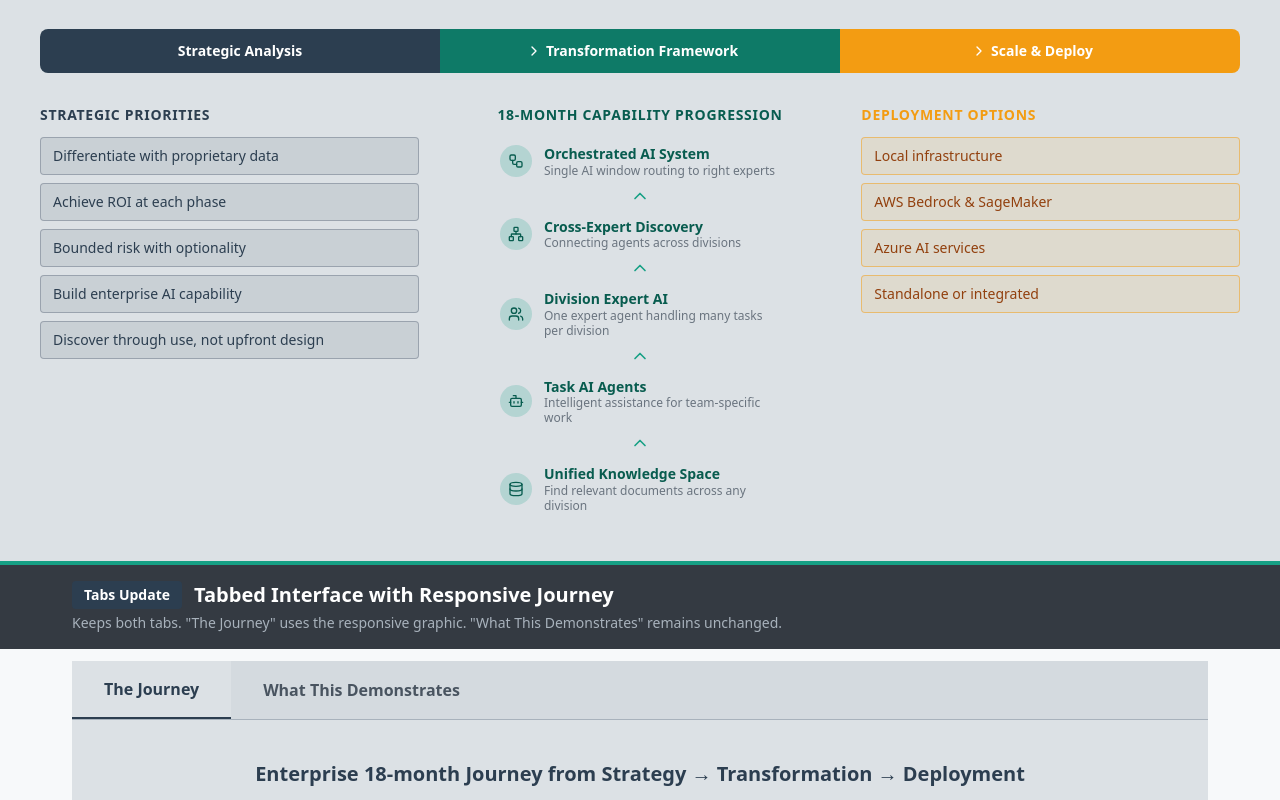
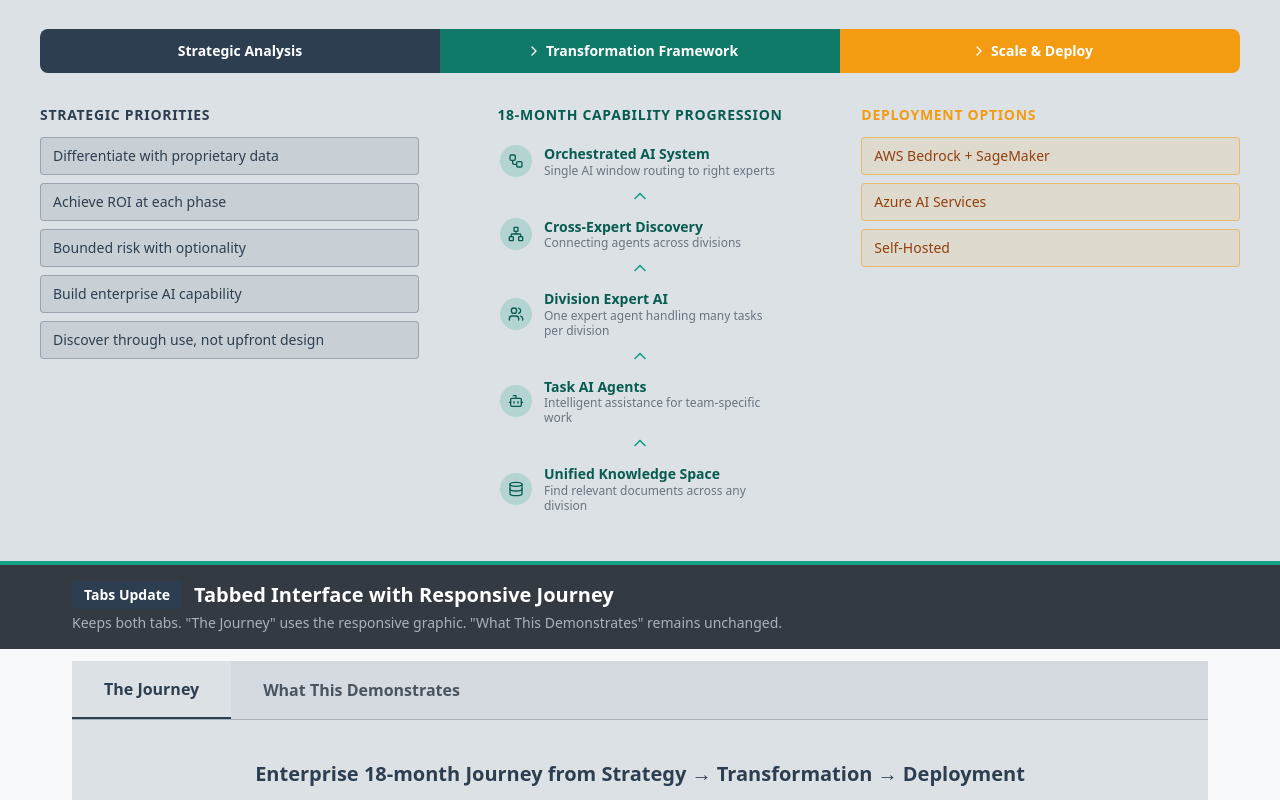
Before and after one commit to deepdmk/enterprise-ai-case-study, a Next.js app in the folder website/: page /enterprise-ai-case-study/mockups in a window 1280 px wide. Shown: the part 2000-2800 px from the top of the page. Built offline with nearby package versions, Linux system fonts and the light colour scheme.

Commit message:
Combine AWS Bedrock and SageMaker as single deployment option
They operate together in the same AWS environment. Updated both
the Built With strip and the Journey graphic deployment options.

```diff
--- a/website/components/home/mockups/JourneyGraphicResponsive.tsx
+++ b/website/components/home/mockups/JourneyGraphicResponsive.tsx
@@ -59,10 +59,9 @@ export function JourneyGraphicResponsive() {
   ];
 
   const deploymentOptions = [
-    "Local infrastructure",
-    "AWS Bedrock & SageMaker",
-    "Azure AI services",
-    "Standalone or integrated",
+    "AWS Bedrock + SageMaker",
+    "Azure AI Services",
+    "Self-Hosted",
   ];
 
   return (
--- a/website/components/home/mockups/SocialProofStrip.tsx
+++ b/website/components/home/mockups/SocialProofStrip.tsx
@@ -17,8 +17,7 @@ export function SocialProofStrip() {
   ];
 
   const platforms = [
-    { name: "AWS Bedrock", available: true },
-    { name: "AWS SageMaker", available: true },
+    { name: "AWS Bedrock + SageMaker", available: true },
     { name: "Azure AI", available: true },
     { name: "Self-Hosted", available: true },
   ];
```
